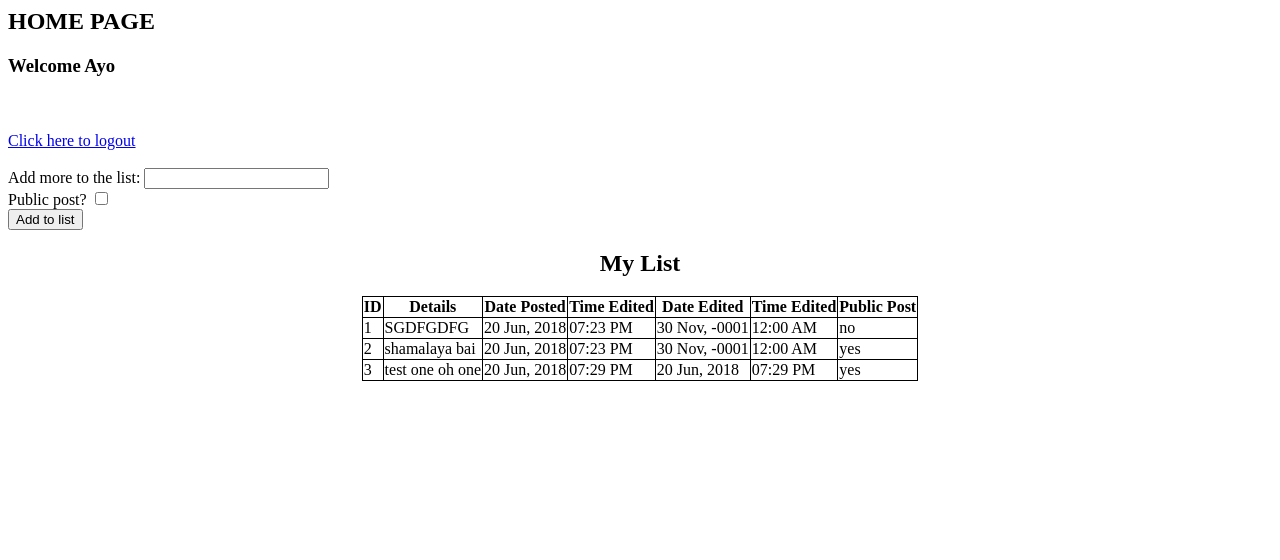
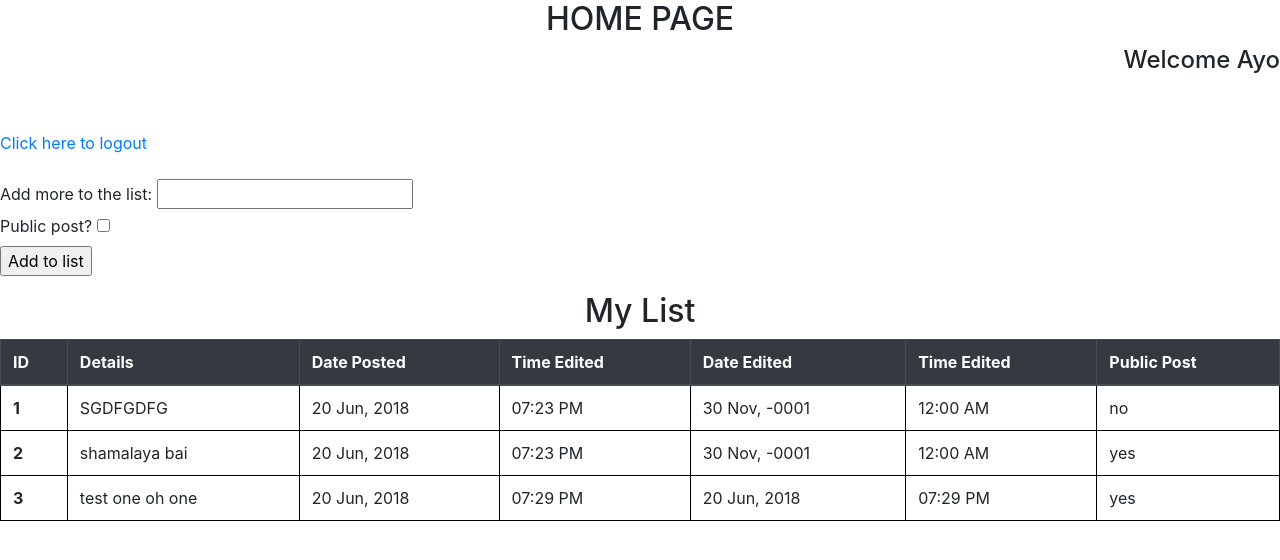
Before and after one commit to Ayomi-kun/PhpLearnOnTheJob, a PHP site: page / in a window 1280 px wide. Shown: the top 560 px of the page. Run offline with PHP 8.4, Linux system fonts and the light colour scheme; a user stored in the database is signed in; data comes from the database, SQL or seed files in the repository; some libraries are stand-ins or nearby versions.

Commit message:
styletable

```diff
--- a/BasicCRUDoperations/index.php
+++ b/BasicCRUDoperations/index.php
@@ -2,7 +2,13 @@
 <head>
     <title>Welcome page!</title>
     <link rel="shortcut icon" href="picture/mikagn.ico" type="image/x-icon">
+    <link rel="stylesheet" href="../content/css/bootstrap.min.css"/>
     <!-- icon in the header -->
+    <style>
+        #welcome{
+            text-align: right;
+        }
+    </style>
 </head>
 <?php
 include_once "db_config.php";
@@ -19,8 +25,8 @@ else{
 
 ?>
 <body>
-    <h2>HOME PAGE </h2>
-    <h3>Welcome <?php print $user; ?> </h3>
+    <h2 class="text-center">HOME PAGE </h2>
+    <h4 id="welcome">Welcome <?php print $user; ?> </h4>
     <br />
     <br />
 
@@ -31,8 +37,8 @@ else{
     <input type="submit" name="submit" value="Add to list" />
     </form>
     <h2 align="center">My List</h2>
-    <Table align="center" style="border:1px solid black;" rules="all" cellspacing="50">
-    <thead>
+    <Table class="table" align="center" style="border:1px solid black;" rules="all" cellspacing="50">
+    <thead class="thead-dark">
         <tr>
         <th> ID </th>
         <th> Details </th>
@@ -60,7 +66,7 @@ else{
 
                 ?>
                 <tr>
-                    <td> <?php echo $row['id'] ?> </td>
+                    <th> <?php echo $row['id'] ?> </th>
                     <td> <?php echo $row['details'] ?> </td>
                     <td> <?php echo $date ?> </td>
                     <td> <?php echo $time ?>  </td>
@@ -76,5 +82,6 @@ else{
     </Table>
 
 
+<script src="../content/js/bootstrap.min.js"></script>
 </body>
 </html>
```
